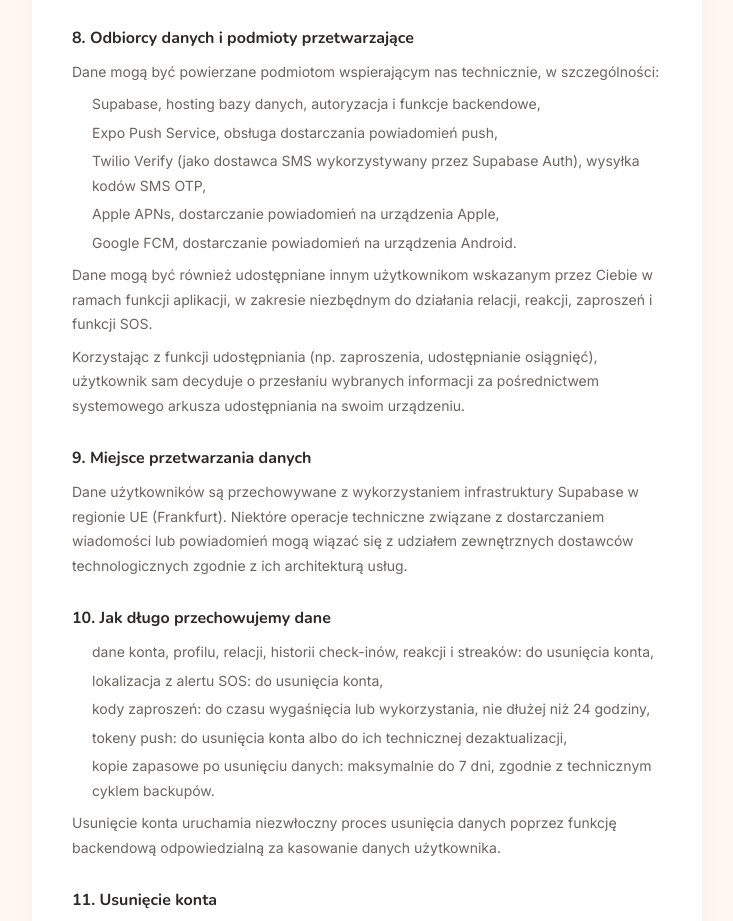
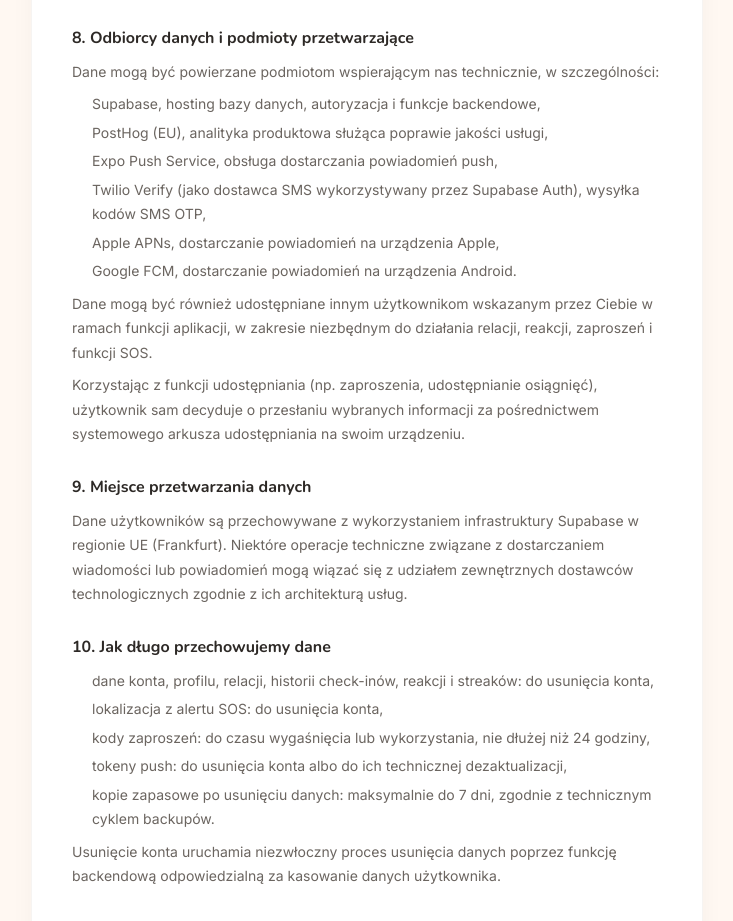
Before and after one commit to hermit85/cmok-web, a Next.js app: page /polityka-prywatnosci in a window 1280 px wide. Shown: the part 2380-3301 px from the top of the page, without its empty margins (273-1006 px from the left). Built offline with nearby package versions, Linux system fonts and the light colour scheme.

Commit message:
Privacy policy: add PostHog EU as data processor

```diff
--- a/app/polityka-prywatnosci/page.tsx
+++ b/app/polityka-prywatnosci/page.tsx
@@ -94,6 +94,7 @@
         <p style={ls.paragraph}>Dane mogą być powierzane podmiotom wspierającym nas technicznie, w szczególności:</p>
         <ul style={ls.list}>
           <li style={ls.listItem}>Supabase, hosting bazy danych, autoryzacja i funkcje backendowe,</li>
+          <li style={ls.listItem}>PostHog (EU), analityka produktowa służąca poprawie jakości usługi,</li>
           <li style={ls.listItem}>Expo Push Service, obsługa dostarczania powiadomień push,</li>
           <li style={ls.listItem}>Twilio Verify (jako dostawca SMS wykorzystywany przez Supabase Auth), wysyłka kodów SMS OTP,</li>
           <li style={ls.listItem}>Apple APNs, dostarczanie powiadomień na urządzenia Apple,</li>
```
